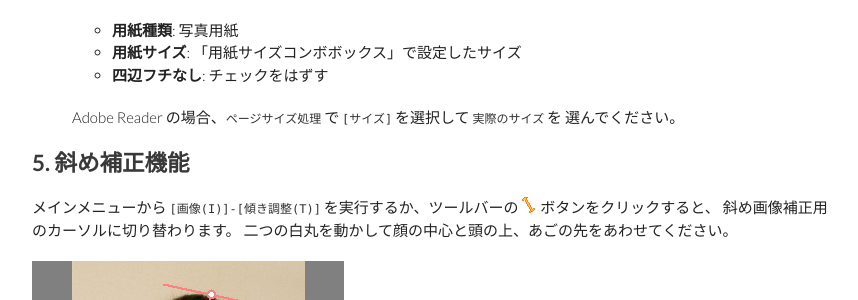
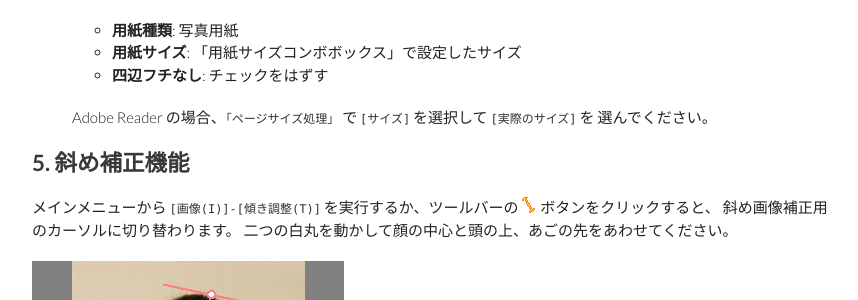
Before and after one commit to gura-app/gura-app.github.io, a Jekyll site: the page built from gurashot/index.md, in a window 1280 px wide and 900 px high, scrolled down 2882 px. Shown: the part 148-448 px from the top of the window, without its empty margins (208-1066 px from the left). Built offline with Jekyll 4.4.1, drawn with Linux system fonts in a browser that asks for light colours; Markdown is read by kramdown in place of the engine named in the settings.

Commit message:
updated document

```diff
--- a/gurashot/index.md
+++ b/gurashot/index.md
@@ -96,7 +96,7 @@ Windows Installer `gura-x.x.x-win32.msi` (`x.x.x` はバージョン番号) を
    * **用紙サイズ**: 「用紙サイズコンボボックス」で設定したサイズ
    * **四辺フチなし**: チェックをはずす
 
-   Adobe Reader の場合、`ページサイズ処理` で `[サイズ]` を選択して `実際のサイズ` を
+   Adobe Reader の場合、`「ページサイズ処理」` で `[サイズ]` を選択して `[実際のサイズ]` を
    選んでください。
 
 ## <a name="tilt-adjust"></a>5. 斜め補正機能
```
